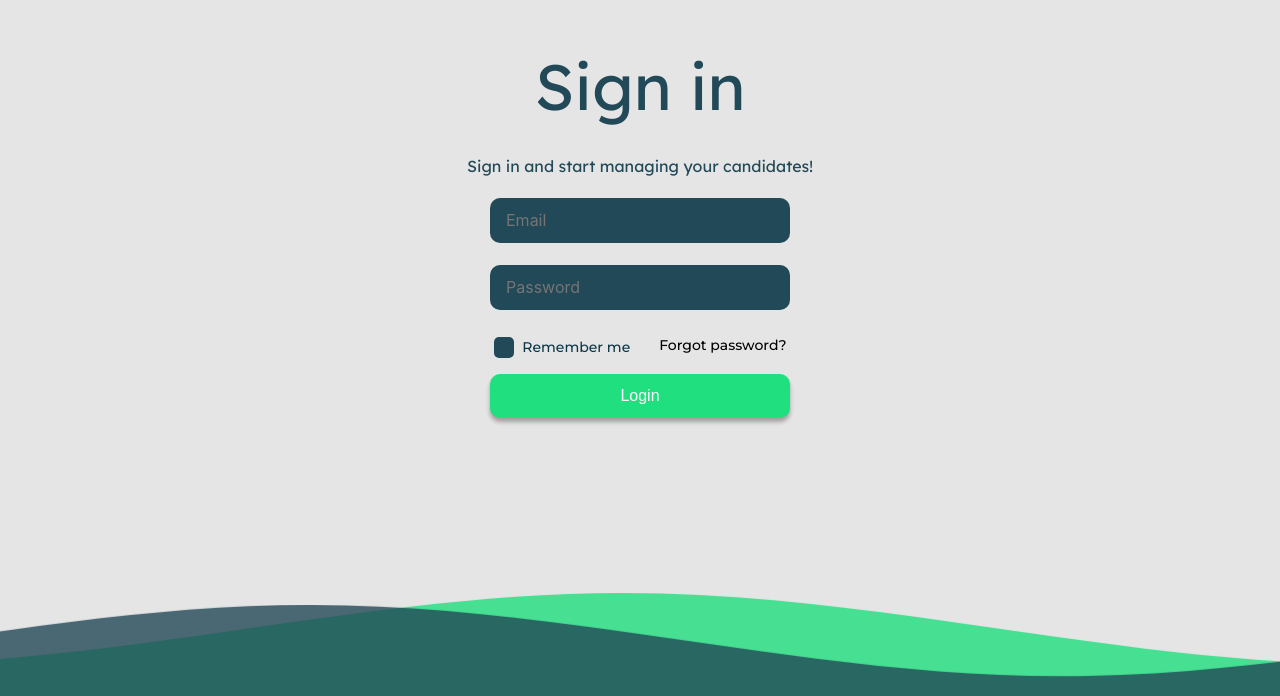
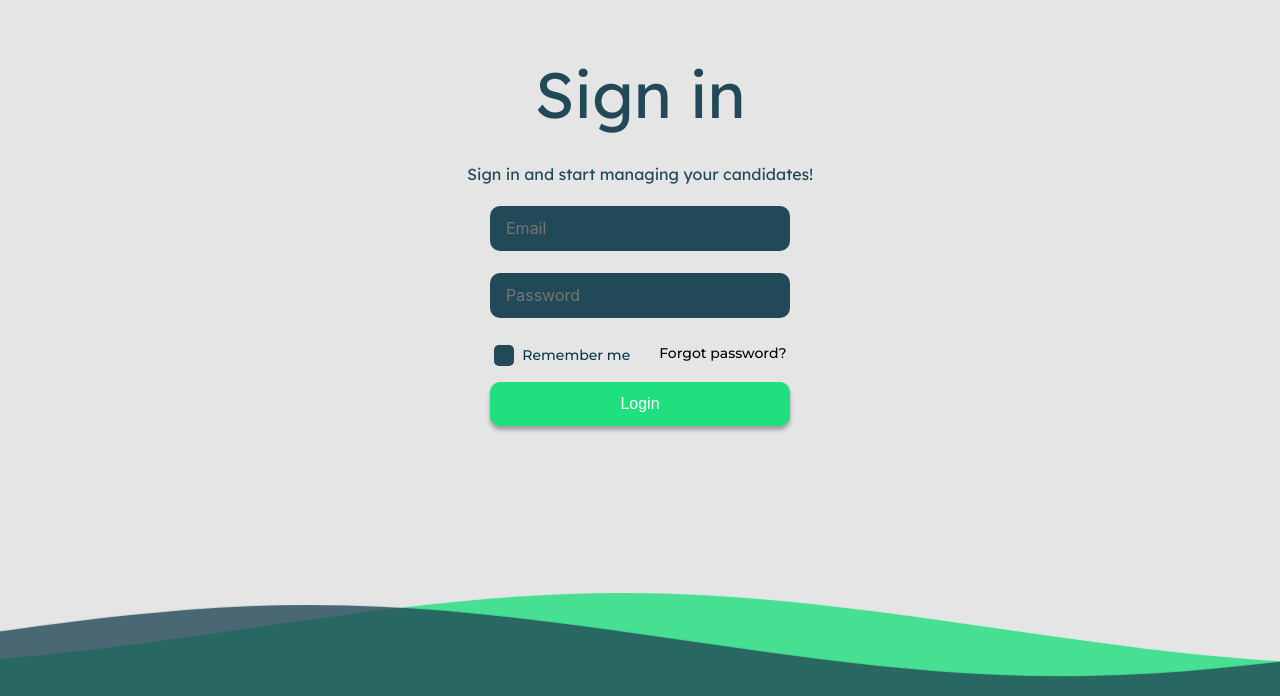
Before and after one commit to hemakumarm72/front-end-practise-day-1, a React (Create React App) app: page /login1 in a window 1280 px wide. Shown: the part 104-800 px from the top of the page. Built offline with nearby package versions, Linux system fonts and the light colour scheme.

Commit message:
waves fix align bottom

```diff
--- a/src/Pages/login1/login1.scss
+++ b/src/Pages/login1/login1.scss
@@ -7,7 +7,7 @@
 
 .logincontainer {
     display: flex;
-    min-height: 84vh;
+    min-height: 86vh;
     align-items: center;
     justify-content: center;
 }
```
